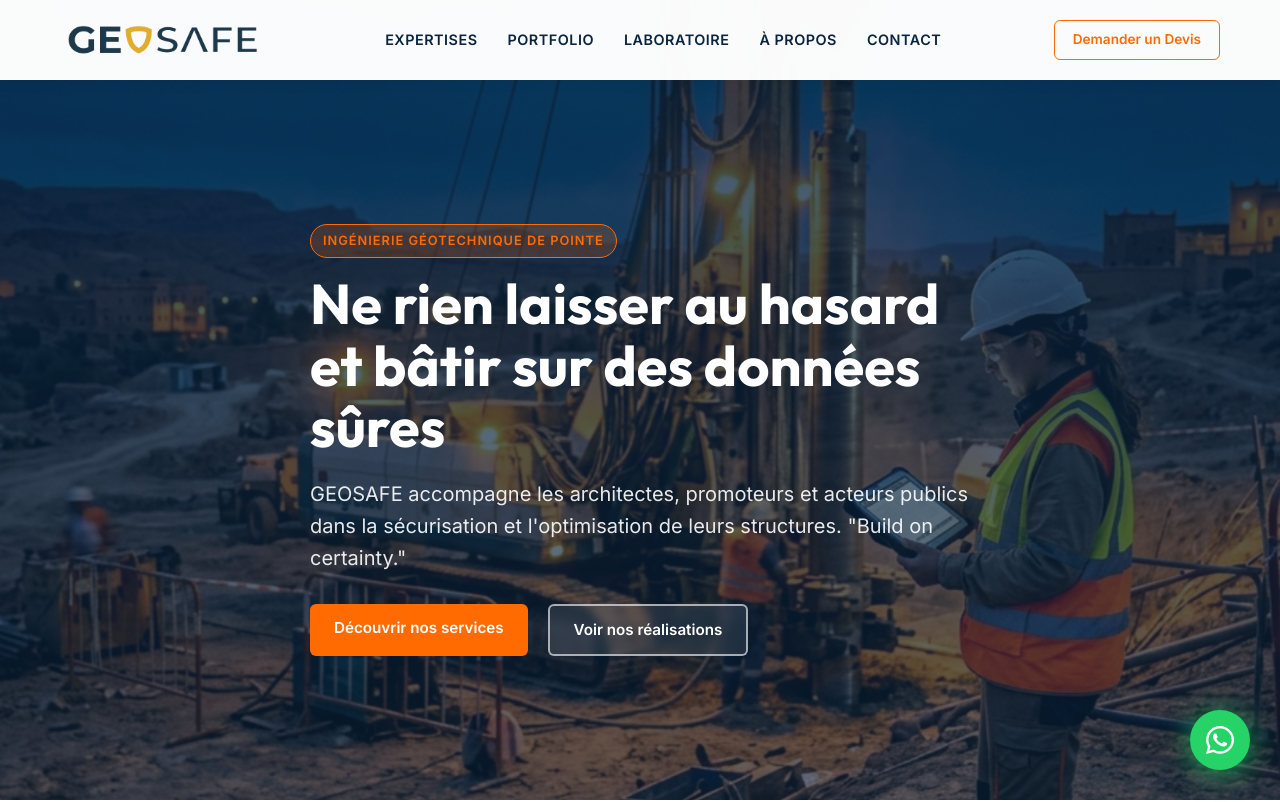
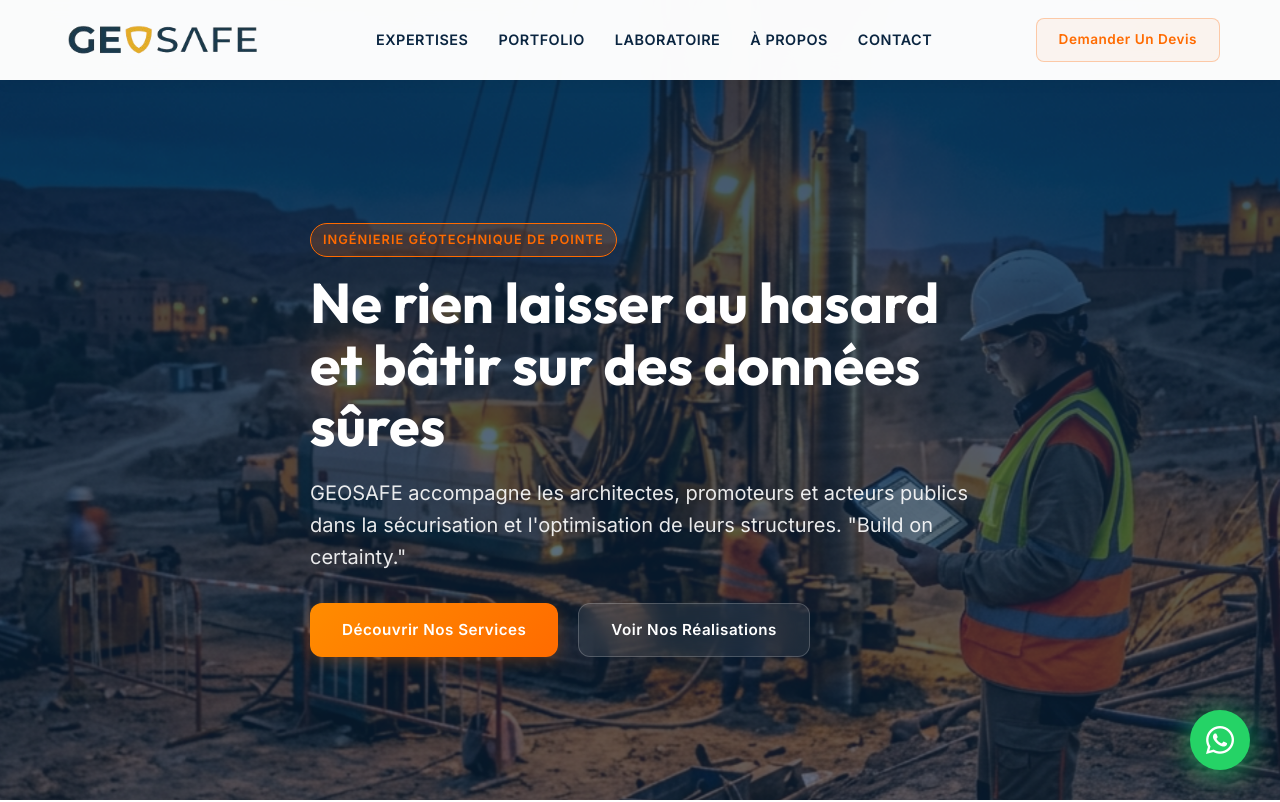
Before and after one commit to babycreativ-web/geosafe, a plain HTML site: page index.html in a window 1280 px wide. Shown: the top 802 px of the page. Drawn offline with Linux system fonts and the light colour scheme.

Commit message:
style: upgrade hero buttons to premium UI with glassmorphism and animations

```diff
--- a/index.css
+++ b/index.css
@@ -68,53 +68,82 @@ ul {
 }
 
 .btn {
-    display: inline-block;
-    padding: 12px 24px;
-    border-radius: 6px;
+    display: inline-flex;
+    align-items: center;
+    justify-content: center;
+    padding: 14px 32px;
+    border-radius: 12px;
     font-weight: 600;
     font-size: 0.95rem;
     cursor: pointer;
-    transition: var(--transition);
+    transition: all 0.4s cubic-bezier(0.23, 1, 0.32, 1);
     border: none;
     text-align: center;
+    position: relative;
+    overflow: hidden;
+    letter-spacing: 0.5px;
+    text-transform: capitalize;
 }
 
 .btn-header {
-    padding: 8px 18px;
+    padding: 10px 22px;
     font-size: 0.85rem;
-    border: 1.5px solid var(--accent);
-    background: transparent;
+    border: 1.5px solid rgba(255, 107, 0, 0.3);
+    background: rgba(255, 107, 0, 0.05);
     color: var(--accent);
+    border-radius: 8px;
 }
 
 .btn-header:hover {
     background: var(--accent);
     color: white;
+    border-color: var(--accent);
+    transform: translateY(-2px);
+    box-shadow: 0 4px 15px rgba(255, 107, 0, 0.2);
 }
 
 .btn-primary {
-    background: var(--accent);
+    background: linear-gradient(135deg, #ff8c00 0%, var(--accent) 100%);
     color: white;
+    box-shadow: 0 4px 15px rgba(255, 107, 0, 0.3);
 }
 
 .btn-primary:hover {
-    background: var(--accent-hover);
-    transform: translateY(-2px);
-    box-shadow: 0 8px 25px rgba(255, 107, 0, 0.35);
+    transform: translateY(-3px) scale(1.02);
+    box-shadow: 0 12px 28px rgba(255, 107, 0, 0.45);
+    background: linear-gradient(135deg, #ff9a22 0%, #ff7a1a 100%);
+}
+
+.btn-primary::after {
+    content: '';
+    position: absolute;
+    top: -50%;
+    left: -60%;
+    width: 20%;
+    height: 200%;
+    background: rgba(255, 255, 255, 0.2);
+    transform: rotate(30deg);
+    transition: all 0.6s ease;
+}
+
+.btn-primary:hover::after {
+    left: 120%;
 }
 
 .btn-outline {
-    background: rgba(255, 255, 255, 0.1);
-    border: 2px solid rgba(255, 255, 255, 0.6);
+    background: rgba(255, 255, 255, 0.08);
+    border: 1px solid rgba(255, 255, 255, 0.2);
     color: white;
-    backdrop-filter: blur(5px);
+    backdrop-filter: blur(12px);
+    -webkit-backdrop-filter: blur(12px);
 }
 
 .btn-outline:hover {
-    background: rgba(255, 255, 255, 0.25);
-    border-color: white;
+    background: rgba(255, 255, 255, 0.15);
+    border-color: rgba(255, 255, 255, 0.5);
     color: white;
-    transform: translateY(-2px);
+    transform: translateY(-3px);
+    box-shadow: 0 10px 25px rgba(0, 0, 0, 0.2);
 }
 
 header {
```
